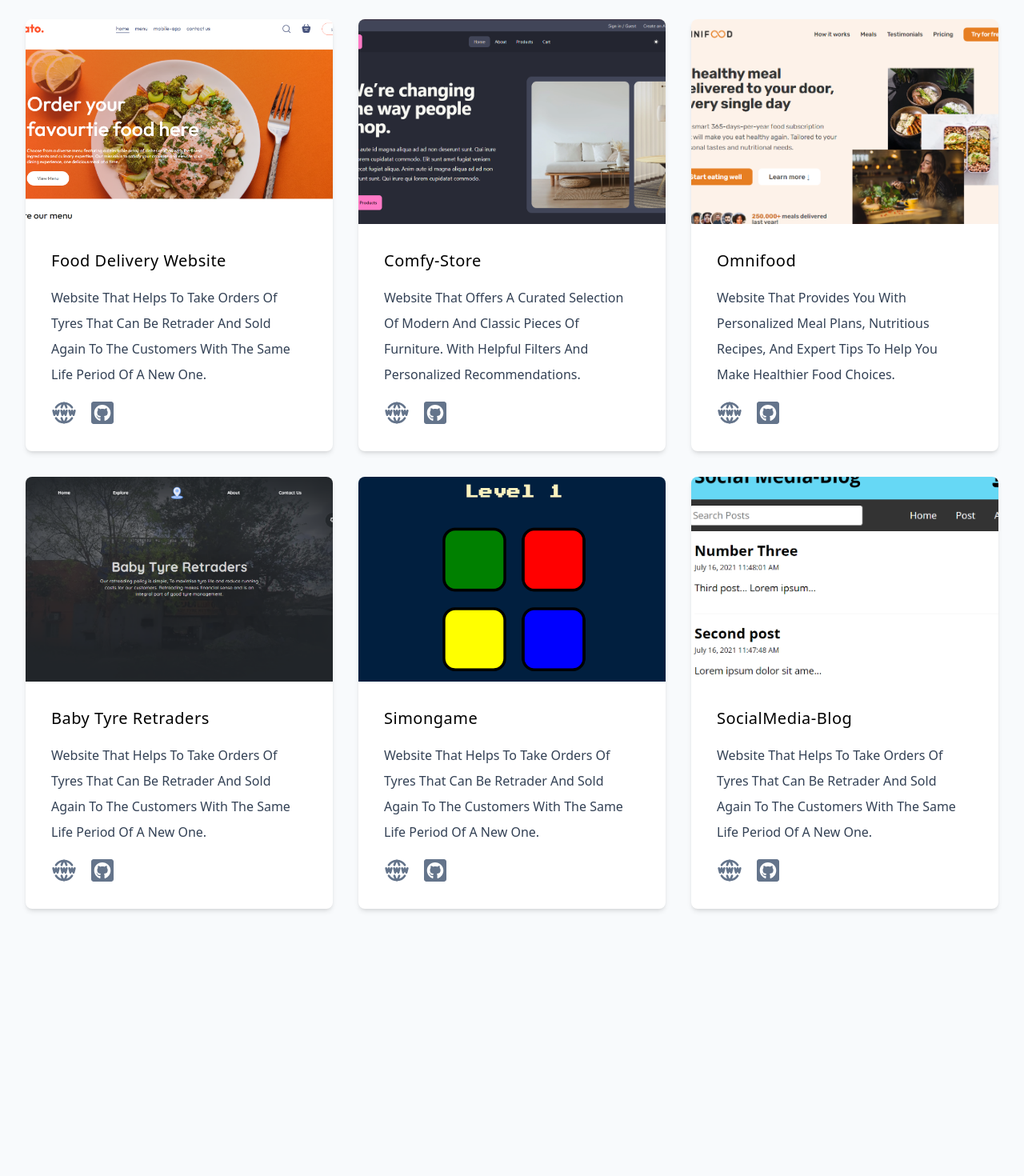
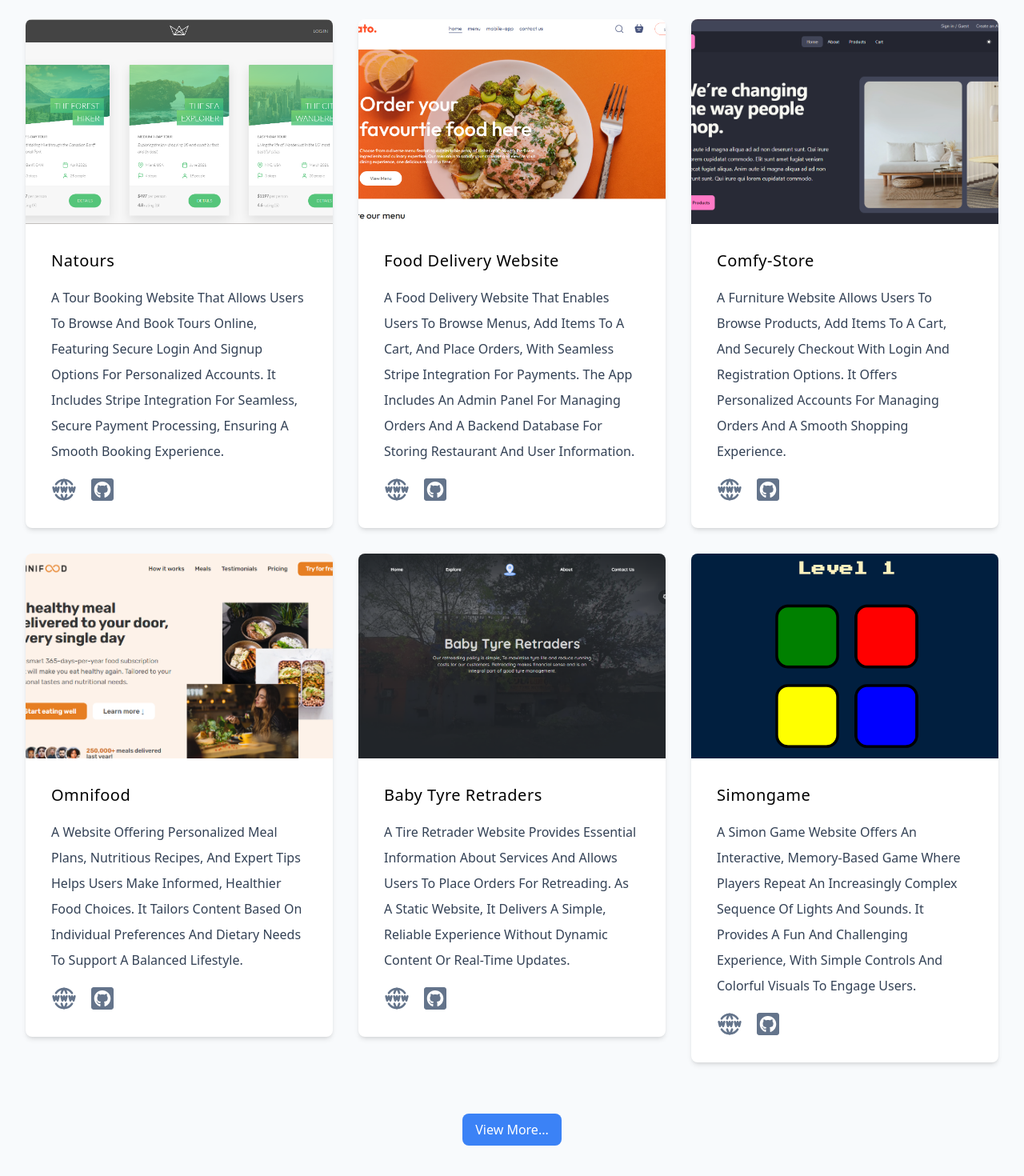
Before and after one commit to Saijucodes/WebDev, a React (Vite) app: page / in a window 1280 px wide. Shown: the part 2199-3669 px from the top of the page at 80% size. Before the commit the page ends 3479 px from the top, so only its background shows below. Built offline with nearby package versions, Linux system fonts and the light colour scheme.

Commit message:
project page

```diff
--- a/package.json
+++ b/package.json
@@ -13,7 +13,8 @@
     "nanoid": "^4.0.2",
     "react": "^18.2.0",
     "react-dom": "^18.2.0",
-    "react-icons": "^4.12.0"
+    "react-icons": "^4.12.0",
+    "react-router-dom": "^6.26.2"
   },
   "devDependencies": {
     "@types/react": "^18.2.15",
--- a/src/App.jsx
+++ b/src/App.jsx
@@ -1,18 +1,19 @@
-import About from './components/About';
-import Hero from './components/Hero';
-import Navbar from './components/Navbar';
-import Projects from './components/Projects';
-import Skills from './components/Skills';
+import Main from "./components/Main";
+import AllProjects from "./components/AllProjects";
+import { RouterProvider, createBrowserRouter } from "react-router-dom";
+
+const router = createBrowserRouter([
+  {
+    path: "/",
+    element: <Main />,
+  },
+  {
+    path: "/projects",
+    element: <AllProjects />,
+  },
+]);
 
 const App = () => {
-  return (
-    <>
-      <Navbar />
-      <Hero />
-      <Skills />
-      <About />
-      <Projects />
-    </>
-  );
+  return <RouterProvider router={router} />;
 };
 export default App;
--- /dev/null
+++ b/src/components/AllProjects.jsx
@@ -0,0 +1,17 @@
+import ProjectsCard from "./ProjectsCard";
+import { projects } from "../data";
+import SectionTitle from "./SectionTitle";
+
+const AllProjects = () => {
+  return (
+    <section className="py-20 align-element" id="projects">
+      <SectionTitle text="web creations" />
+      <div className="py-16 grid lg:grid-cols-2 xl:grid-cols-3 gap-8">
+        {projects.map((project) => {
+          return <ProjectsCard key={project.id} {...project} />;
+        })}
+      </div>
+    </section>
+  );
+};
+export default AllProjects;
--- /dev/null
+++ b/src/components/Main.jsx
@@ -0,0 +1,18 @@
+import About from "./About";
+import Hero from "./Hero";
+import Navbar from "./Navbar";
+import Projects from "./Projects";
+import Skills from "./Skills";
+
+const Main = () => {
+  return (
+    <>
+      <Navbar />
+      <Hero />
+      <Skills />
+      <About />
+      <Projects />
+    </>
+  );
+};
+export default Main;
--- a/src/components/Projects.jsx
+++ b/src/components/Projects.jsx
@@ -1,15 +1,23 @@
-import ProjectsCard from './ProjectsCard';
-import { projects } from '../data';
-import SectionTitle from './SectionTitle';
+import ProjectsCard from "./ProjectsCard";
+import { projects } from "../data";
+import SectionTitle from "./SectionTitle";
 
 const Projects = () => {
   return (
-    <section className='py-20 align-element' id='projects'>
-      <SectionTitle text='web creations' />
-      <div className='py-16 grid lg:grid-cols-2 xl:grid-cols-3 gap-8'>
-        {projects.map((project) => {
+    <section className="py-20 align-element" id="projects">
+      <SectionTitle text="web creations" />
+      <div className="py-16 grid lg:grid-cols-2 xl:grid-cols-3 gap-8">
+        {projects.slice(0, 6).map((project) => {
           return <ProjectsCard key={project.id} {...project} />;
         })}
+      </div>
+      <div className="flex justify-center">
+        <a
+          href="/projects"
+          className="text-center text-white bg-blue-500 hover:bg-blue-600 focus:bg-blue-600 rounded-lg py-2 px-4 transition duration-300"
+        >
+          View More...
+        </a>
       </div>
     </section>
   );
--- a/src/components/ProjectsCard.jsx
+++ b/src/components/ProjectsCard.jsx
@@ -1,27 +1,29 @@
-import { FaGithubSquare, FaLinkedin, FaTwitterSquare } from 'react-icons/fa';
-import { TbWorldWww } from 'react-icons/tb';
+import { FaGithubSquare, FaLinkedin, FaTwitterSquare } from "react-icons/fa";
+import { TbWorldWww } from "react-icons/tb";
 
 const ProjectsCard = ({ url, img, github, title, text }) => {
   return (
-    <article className='bg-white rounded-lg shadow-md hover:shadow-xl duration-300'>
+    <a href={url}>
+      <article className="bg-white rounded-lg shadow-md hover:shadow-xl duration-300">
         <img
           src={img}
           alt={title}
-        className='w-full object-cover rounded-t-lg h-64'
+          className="w-full object-cover rounded-t-lg h-64"
         />
-      <div className='capitalize p-8'>
-        <h2 className='text-xl tracking-wide font-medium'>{title}</h2>
-        <p className='mt-4 text-slate-700 leading-loose'>{text}</p>
-        <div className='mt-4 flex gap-x-4'>
+        <div className="capitalize p-8">
+          <h2 className="text-xl tracking-wide font-medium">{title}</h2>
+          <p className="mt-4 text-slate-700 leading-loose">{text}</p>
+          <div className="mt-4 flex gap-x-4">
             <a href={url}>
-            <TbWorldWww className='h-8 w-8 text-slate-500 hover:text-black duration-300' />
+              <TbWorldWww className="h-8 w-8 text-slate-500 hover:text-black duration-300" />
             </a>
             <a href={github}>
-            <FaGithubSquare className='h-8 w-8 text-slate-500 hover:text-black duration-300' />
+              <FaGithubSquare className="h-8 w-8 text-slate-500 hover:text-black duration-300" />
             </a>
           </div>
         </div>
       </article>
+    </a>
   );
 };
 export default ProjectsCard;
--- a/src/data.jsx
+++ b/src/data.jsx
@@ -13,6 +13,7 @@ import Tyre from "./images/Tyre.png";
 import Socialmedia from "./images/Socialmedia.png";
 import Food from "./images/Food.png";
 import Simongame from "./images/Simongame.png";
+import Natours from "./images/Natours.png";
 
 export const links = [
   { id: nanoid(), href: "#home", text: "home" },
@@ -63,11 +64,19 @@ export const skills = [
 export const projects = [
   {
     id: nanoid(),
+    img: Natours,
+    url: "https://natours-nxdw.onrender.com/",
+    github: "https://github.com/Saijucodes/Natours",
+    title: "Natours",
+    text: "A tour booking website that allows users to browse and book tours online, featuring secure login and signup options for personalized accounts. It includes Stripe integration for seamless, secure payment processing, ensuring a smooth booking experience.",
+  },
+  {
+    id: nanoid(),
     img: Food,
     url: "https://food-delivery-frontend-3uxs.onrender.com/",
     github: "https://github.com/Saijucodes/Food_Delivery",
     title: "Food Delivery Website",
-    text: "Website that helps to take orders of tyres that can be retrader and sold again to the customers with the same life period of a new one.",
+    text: "A food delivery website that enables users to browse menus, add items to a cart, and place orders, with seamless Stripe integration for payments. The app includes an admin panel for managing orders and a backend database for storing restaurant and user information.",
   },
 
   {
@@ -76,7 +85,7 @@ export const projects = [
     url: "https://main--comfystore-s.netlify.app/",
     github: "https://github.com/Saijucodes/Comfy-Store",
     title: "Comfy-Store",
-    text: "Website that offers a curated selection of modern and classic pieces of furniture. With helpful filters and personalized recommendations.",
+    text: "A furniture website allows users to browse products, add items to a cart, and securely checkout with login and registration options. It offers personalized accounts for managing orders and a smooth shopping experience.",
   },
   {
     id: nanoid(),
@@ -84,7 +93,7 @@ export const projects = [
     url: "https://saijucodes.github.io/Omnifood/",
     github: "https://github.com/Saijucodes/Omnifood",
     title: "Omnifood",
-    text: "Website that provides you with personalized meal plans, nutritious recipes, and expert tips to help you make healthier food choices.",
+    text: "A website offering personalized meal plans, nutritious recipes, and expert tips helps users make informed, healthier food choices. It tailors content based on individual preferences and dietary needs to support a balanced lifestyle.",
   },
   {
     id: nanoid(),
@@ -92,7 +101,7 @@ export const projects = [
     url: "https://babytyres.github.io/Buisness-site/",
     github: "https://github.com/Babytyres/Buisness-site",
     title: "Baby Tyre Retraders",
-    text: "Website that helps to take orders of tyres that can be retrader and sold again to the customers with the same life period of a new one.",
+    text: "A tire retrader website provides essential information about services and allows users to place orders for retreading. As a static website, it delivers a simple, reliable experience without dynamic content or real-time updates.",
   },
 
   {
@@ -101,7 +110,7 @@ export const projects = [
     url: "https://saijucodes.github.io/Simongame/",
     github: "https://github.com/Saijucodes/Simongame",
     title: "Simongame",
-    text: "Website that helps to take orders of tyres that can be retrader and sold again to the customers with the same life period of a new one.",
+    text: "A Simon game website offers an interactive, memory-based game where players repeat an increasingly complex sequence of lights and sounds. It provides a fun and challenging experience, with simple controls and colorful visuals to engage users.",
   },
   {
     id: nanoid(),
@@ -109,6 +118,6 @@ export const projects = [
     url: "https://saijucodes.github.io/SocialMedia/",
     github: "https://github.com/Saijucodes/SocialMedia",
     title: "SocialMedia-Blog",
-    text: "Website that helps to take orders of tyres that can be retrader and sold again to the customers with the same life period of a new one.",
+    text: "A social media platform with backend support allows users to share posts, as well as edit or delete them for complete control over their content. It provides a seamless experience for managing personal updates",
   },
 ];
```
Also changed, not shown: src/images/Natours.png (added), 1 other file (tests, documents, lock files or other folders). Lines whose indentation alone changed are shown as unchanged.
